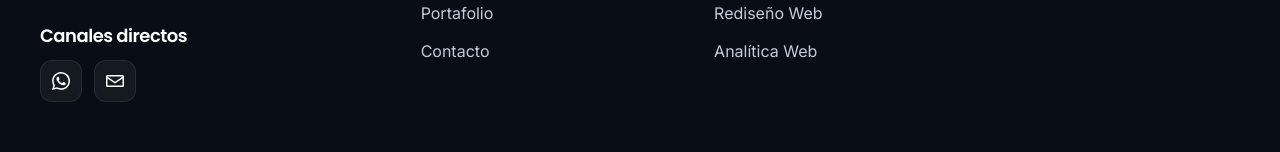
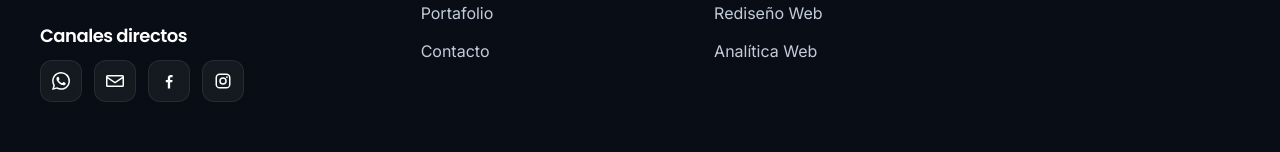
Before and after one commit to Djoudy9194/annovatech-site, a plain HTML site: page pages/gracias.html in a window 1280 px wide. Shown: the part 1230-1382 px from the top of the page. Drawn offline with Linux system fonts and the light colour scheme.

Commit message:
Agregar enlaces de Facebook e Instagram a los footers restantes

```diff
--- a/pages/gracias.html
+++ b/pages/gracias.html
@@ -163,6 +163,12 @@ j=d.createElement(s),dl=l!='dataLayer'?'&l='+l:'';j.async=true;j.src=
             <a href="mailto:contacto@annovatech.cl" aria-label="Correo de AnnovaTech">
               <svg viewBox="0 0 24 24" aria-hidden="true" focusable="false"><path d="M2 4h20a2 2 0 0 1 2 2v12a2 2 0 0 1-2 2H2a2 2 0 0 1-2-2V6a2 2 0 0 1 2-2Zm0 2v.4l10 6.67 10-6.67V6H2Zm20 12V8.73l-9.45 6.3a1 1 0 0 1-1.1 0L2 8.73V18h20Z"/></svg>
             </a>
+            <a href="https://web.facebook.com/annovatech.cl/" aria-label="Facebook de AnnovaTech">
+              <svg viewBox="0 0 24 24" aria-hidden="true" focusable="false"><path d="M13.5 22v-8.2h2.8l.42-3.2h-3.22V8.56c0-.93.26-1.56 1.6-1.56H16.8V4.14c-.29-.04-1.26-.12-2.39-.12-2.37 0-4 1.45-4 4.1v2.48H7.7v3.2h2.72V22h3.08Z"/></svg>
+            </a>
+            <a href="https://web.instagram.com/annovatech.cl/" aria-label="Instagram de AnnovaTech">
+              <svg viewBox="0 0 24 24" aria-hidden="true" focusable="false"><path d="M7.5 2h9A5.5 5.5 0 0 1 22 7.5v9a5.5 5.5 0 0 1-5.5 5.5h-9A5.5 5.5 0 0 1 2 16.5v-9A5.5 5.5 0 0 1 7.5 2Zm0 2A3.5 3.5 0 0 0 4 7.5v9A3.5 3.5 0 0 0 7.5 20h9a3.5 3.5 0 0 0 3.5-3.5v-9A3.5 3.5 0 0 0 16.5 4h-9Zm9.75 1.5a1.25 1.25 0 1 1 0 2.5 1.25 1.25 0 0 1 0-2.5ZM12 7a5 5 0 1 1 0 10 5 5 0 0 1 0-10Zm0 2a3 3 0 1 0 0 6 3 3 0 0 0 0-6Z"/></svg>
+            </a>
           </div>
         </div>
       </div>
```
Also changed, not shown: blog.html (+8 -0 lines), contacto.html (+8 -0 lines), pages/politicas.html (+6 -0 lines), portafolio.html (+8 -0 lines), servicios.html (+8 -0 lines).
